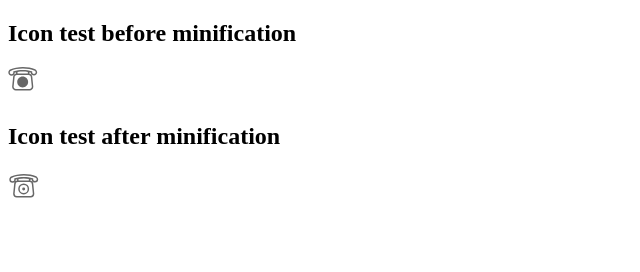
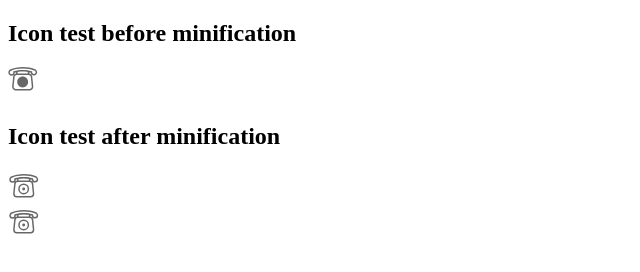
Before and after one commit to KingScooty/icon-spike, a website: page index.html in a window 1280 px wide. Shown: the whole page, without its empty margins (0-640 px from the left). Drawn offline with Linux system fonts and the light colour scheme.

Commit message:
Test multiple symbols.

```diff
--- a/index.html
+++ b/index.html
@@ -44,5 +44,12 @@
             </svg>
         </div>
     </div>
+    <div class="icon-test">
+        <div class="rc-icon icon-test2">
+            <svg>
+                <use href="dest/svgs.svg#contact_fill_with_bounds" />
+            </svg>
+        </div>
+    </div>
 </body>
 </html>
```
